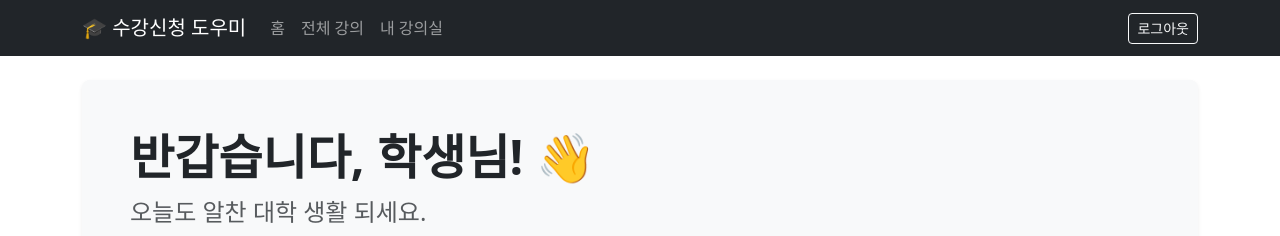
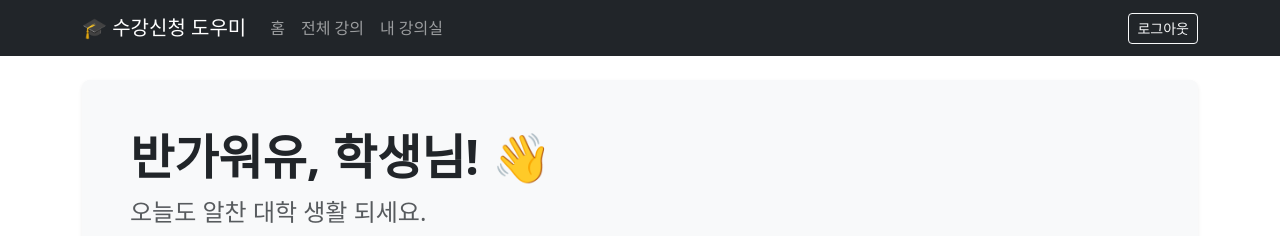
Before and after one commit to chang1025/course, a React (Create React App) app: page /home in a window 1280 px wide. Shown: the top 236 px of the page. Built offline with nearby package versions, Linux system fonts and the light colour scheme; no server answers; sample sign-in values are in the browser's storage.

Commit message:
edit 환영 인사

```diff
--- a/src/pages/Home.js
+++ b/src/pages/Home.js
@@ -71,7 +71,7 @@ export default function Home() {
     <Container className="mt-4">
       {/* 1. 환영 섹션 */}
       <div className="p-5 mb-4 bg-light rounded-3 shadow-sm text-center text-md-start">
-        <h1 className="display-5 fw-bold">반갑습니다, {userData?.userName || "학생"}님! 👋</h1>
+        <h1 className="display-5 fw-bold">반가워유, {userData?.userName || "학생"}님! 👋</h1>
         <p className="fs-4 text-muted">오늘도 알찬 대학 생활 되세요.</p>
         <div className="d-flex gap-2 justify-content-center justify-content-md-start mt-4">
           <Link to="/list">
```
